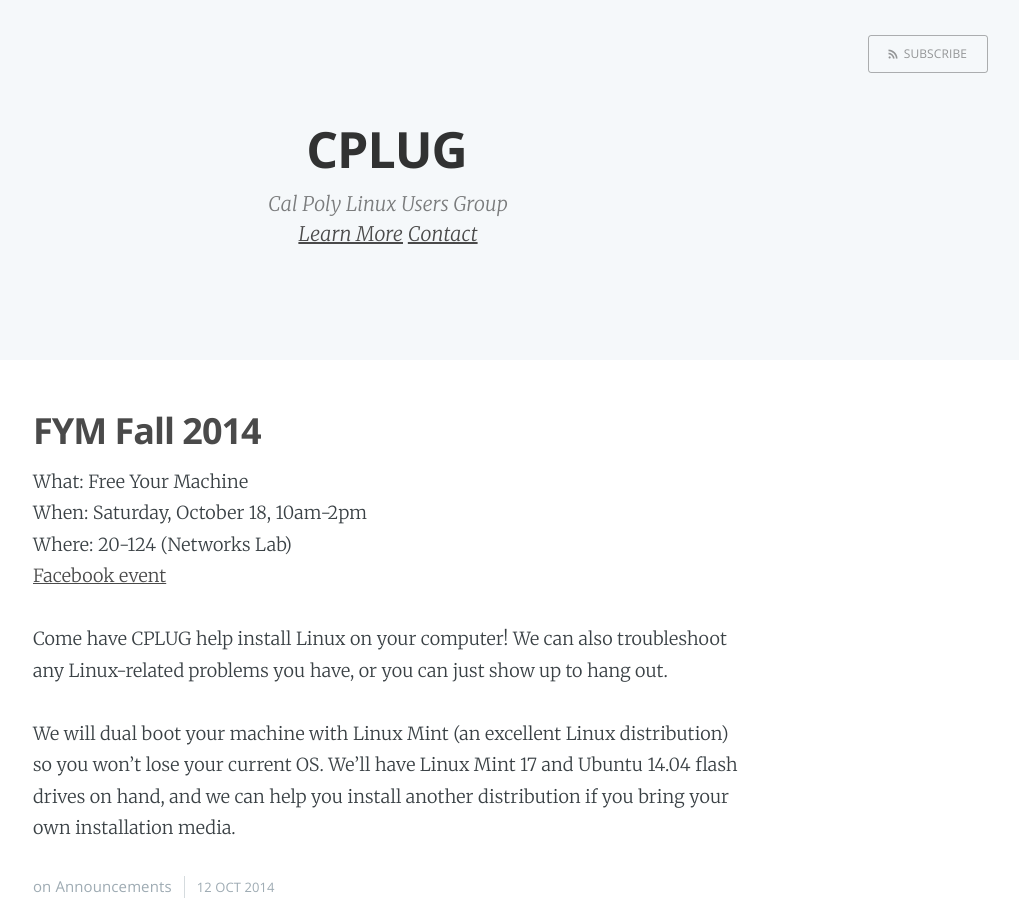
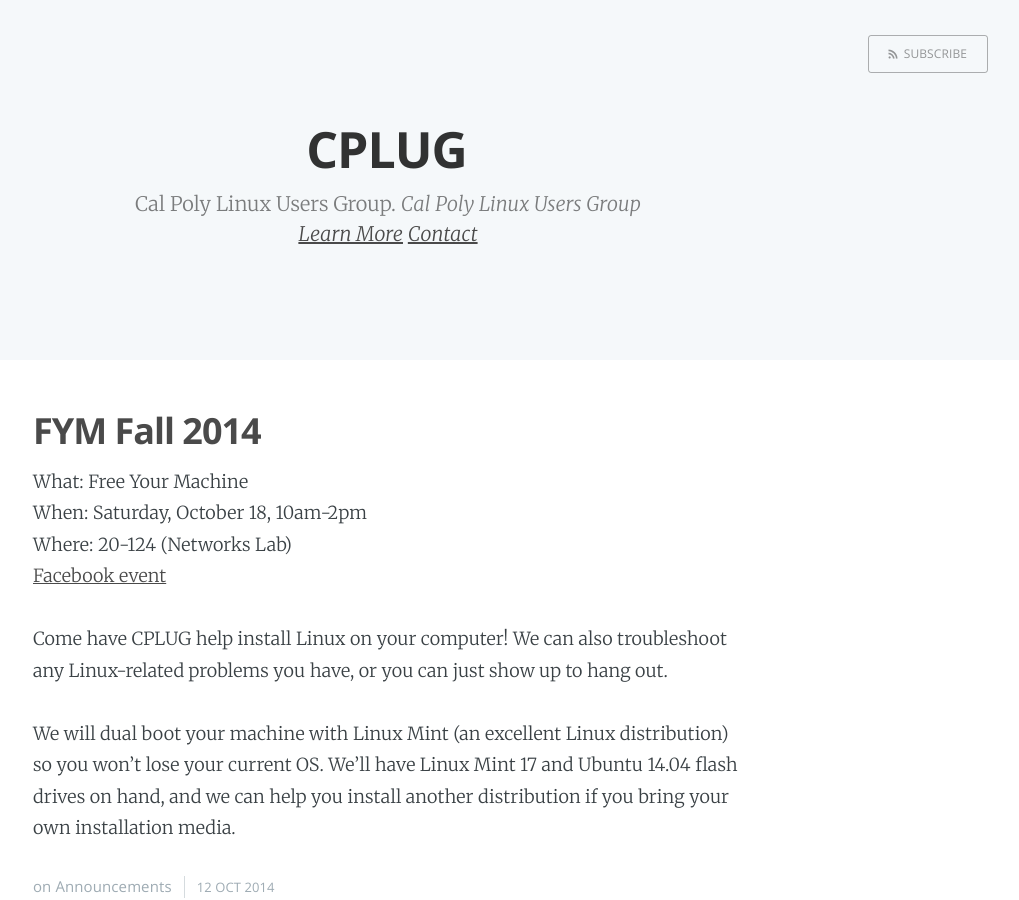
Before and after one commit to CPLUG/cplug.org-old, a Jekyll site: the page built from index.html, in a window 1280 px wide and 900 px high. Shown: the whole window, without its empty margins (252-1271 px from the left). Built offline with Jekyll 4.4.1, drawn with Linux system fonts in a browser that asks for light colours; Markdown is read by kramdown in place of the engine named in the settings; the list of posts is cut into pages by our own code.

Commit message:
Add description to _config.yml.
_layouts/default.html was relying on
site.description to set the title fully.

```diff
--- a/_config.yml
+++ b/_config.yml
@@ -1,4 +1,5 @@
 name: CPLUG
+description: Cal Poly Linux Users Group
 highlighter: pygments
 permalink: pretty
 gems:
```
